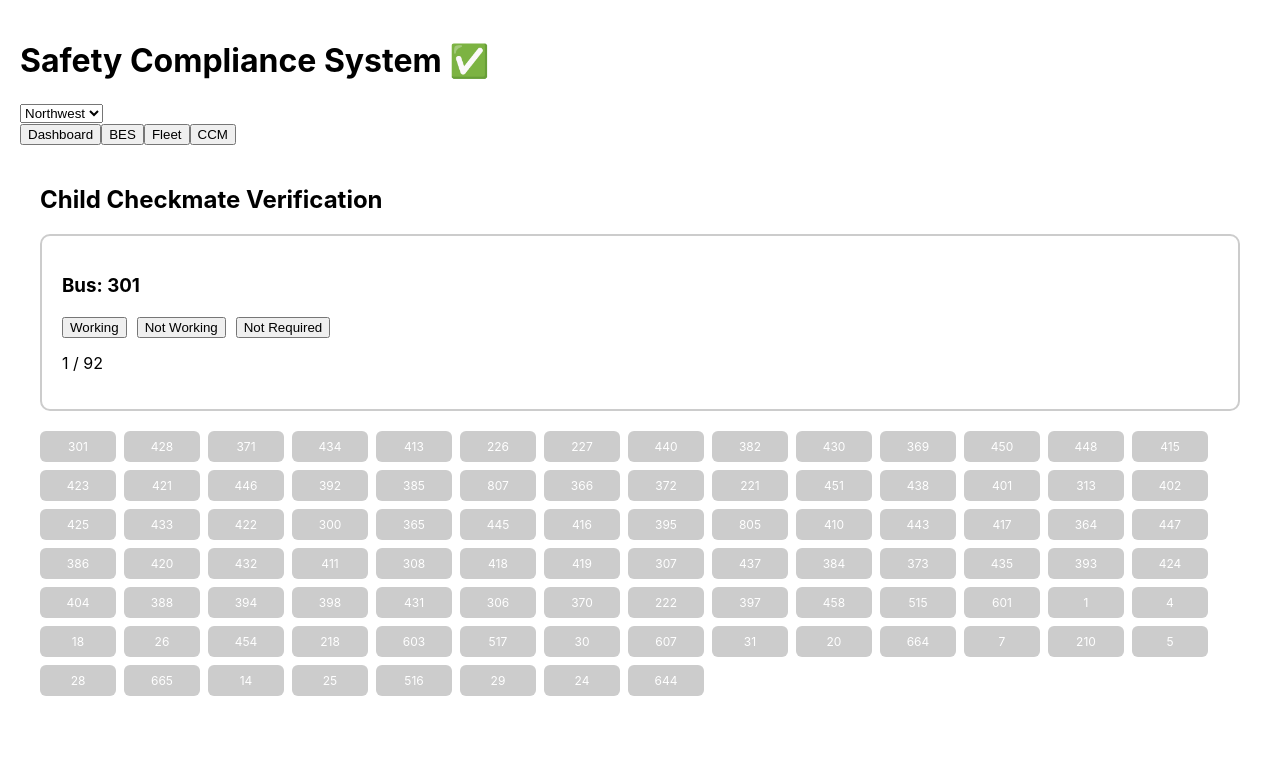
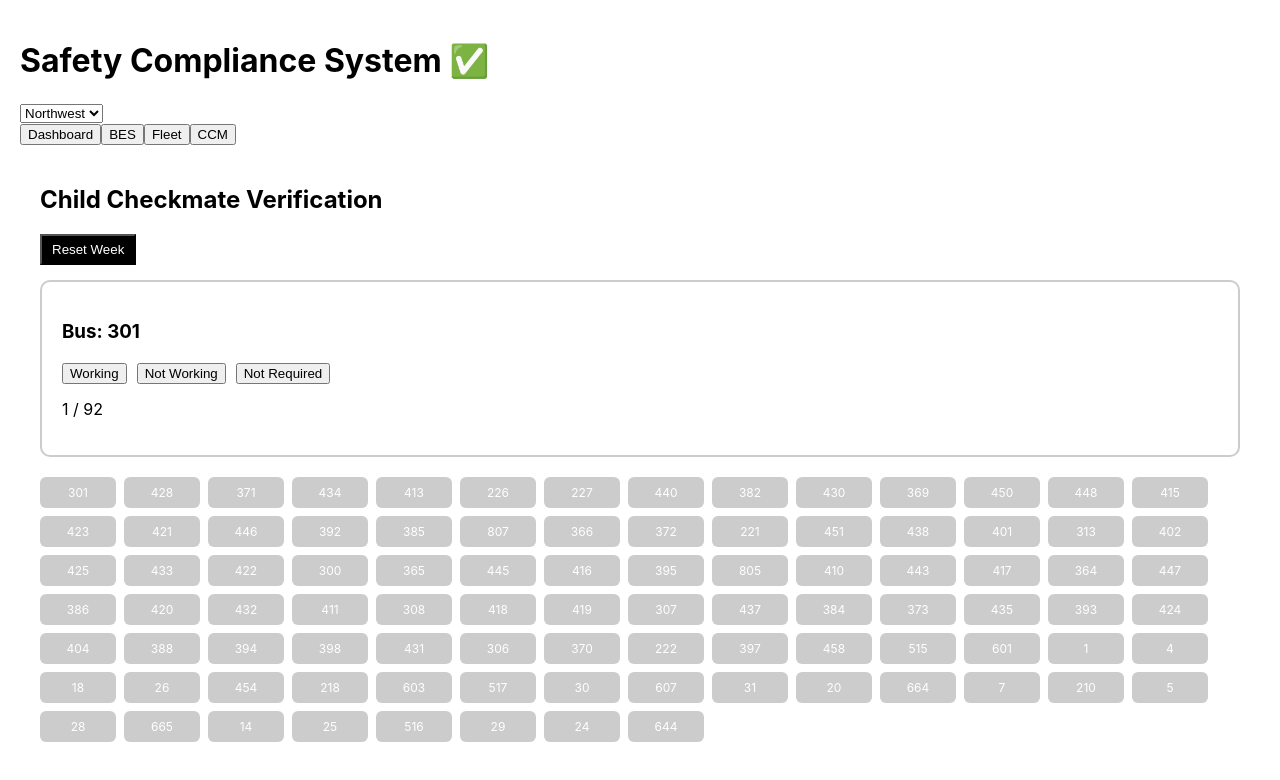
Before and after one commit to drewworkfirststudent-droid/safety-app, a React (Create React App) app: page / in a window 1280 px wide. Both pictures are taken after a click on the button "CCM". Shown: the top 780 px of the page. Built offline with nearby package versions, Linux system fonts and the light colour scheme.

Commit message:
Add CCM reset + resume controls

```diff
--- a/src/modules/ccm/CCM.js
+++ b/src/modules/ccm/CCM.js
@@ -42,6 +42,15 @@ function CCM() {
     }
   };
 
+  // ✅ Reset function
+  const handleReset = () => {
+    if (window.confirm("Reset all CCM progress?")) {
+      localStorage.removeItem(STORAGE_KEY);
+      setIndex(0);
+      setResults({});
+    }
+  };
+
   // ✅ Color helper
   const getColor = (status) => {
     if (status === "WORKING") return "green";
@@ -53,6 +62,26 @@ function CCM() {
   return (
     <div style={{ padding: "20px" }}>
       <h2>Child Checkmate Verification</h2>
+
+      {/* ✅ Resume banner */}
+      {index > 0 && (
+        <div style={{ marginBottom: "15px", fontWeight: "bold" }}>
+          Resuming at Bus {currentBus}
+        </div>
+      )}
+
+      {/* ✅ Reset button */}
+      <button
+        onClick={handleReset}
+        style={{
+          marginBottom: "15px",
+          backgroundColor: "black",
+          color: "white",
+          padding: "6px 10px",
+        }}
+      >
+        Reset Week
+      </button>
 
       {/* ✅ Current Bus Card */}
       <div
```
